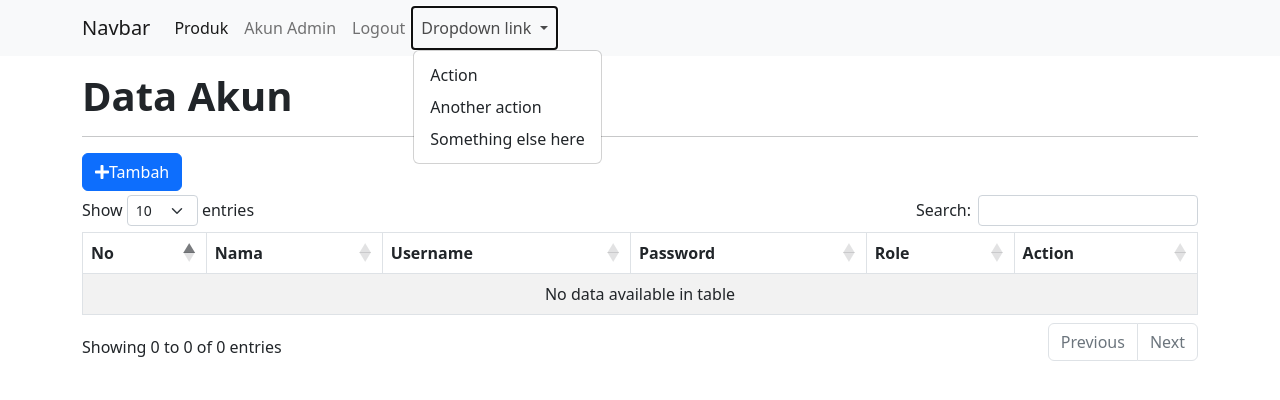
After one commit to rizkynurmega/project-kp-admin, a PHP site: page /akun_admin.php in a window 1280 px wide, after a click on "Dropdown link". The commit adds this page. Shown: the top 400 px of the page. Run offline with PHP 8.4, Linux system fonts and the light colour scheme; data that the repository does not hold is empty; some libraries are stand-ins or nearby versions.

Commit message:
Add files via upload

```diff
--- /dev/null
+++ b/bra_crud/akun_admin.php
@@ -0,0 +1,215 @@
+<?php
+
+session_start();
+
+// Membatasi halaman sebelum login
+
+// if(!isset($_SESSION["login"])) {
+// 	echo "<script>
+// 			alert('Harap Login Terlebih Dahulu');
+// 			document.location.href = 'login_admin.php';
+// 			</script>";
+// 	exit;
+// }
+
+$title = 'Data Akun';
+
+include 'layout/header.php';
+
+$data_akun = select("SELECT * FROM akun_admin");
+
+// button create
+if (isset($_POST['create'])) {
+    if (create_akun($_POST) > 0) {
+        echo "<script>
+        alert('Data Akun Berhasil Ditambahkan');
+        document.location.href = 'akun_admin.php';
+      </script>";
+    }  else {
+echo "<script>
+        alert('Data Akun Gagal Ditambahkan');
+        document.location.href = 'akun_admin.php';
+     </script>";
+    }
+}
+
+// button edit
+if (isset($_POST['edit'])) {
+    if (update_akun($_POST) > 0) {
+        echo "<script>
+        alert('Data Akun Berhasil Diubah');
+        document.location.href = 'akun_admin.php';
+      </script>";
+    }  else {
+echo "<script>
+        alert('Data Akun Gagal Diubah');
+        document.location.href = 'akun_admin.php';
+     </script>";
+    }
+}
+
+
+?>
+
+<div class="container mt-3">
+	<h1 class="tabel1"><strong>Data Akun</strong></h1>
+    <hr>
+
+    <button type="button" class="btn btn-primary mb-1" data-bs-toggle="modal" data-bs-target="#modalCreate"><i class="fas fa-plus"></i>Tambah</button>
+
+<table class="table table-bordered table-striped mt-3" id="table" >
+<thead>
+		<tr>
+			<th>No</th>
+			<th>Nama</th>
+			<th>Username</th>
+      		<th>Password</th>
+			<th>Role</th>
+            <th>Action</th>
+		</tr>
+</thead>
+
+<tbody>
+<?php $no = 1;?>
+<?php foreach ($data_akun as $akun_admin) : ?>
+    <tr>
+        <td><?= $no++; ?></td>
+        <td><?= $akun_admin['namaLengkap']; ?></td>
+        <td><?= $akun_admin['username']; ?></td>
+        <td>Enkripsi Password</td>
+        <td><?= $akun_admin['role']; ?></td>
+        <td width=15% class="text-center">
+            <button type="button" class="btn btn-warning mb-1"  data-bs-toggle="modal" data-bs-target="#modalEdit<?= $akun_admin['userID']; ?>"><i class="fas fa-edit"></i>Edit</button>
+
+            <button type="button" class="btn btn-danger mb-1" data-bs-toggle="modal" data-bs-target="#modalDelete<?= $akun_admin['userID']; ?>"><i class="fas fa-trash-alt"></i>Delete</button>
+        </td>
+    </tr>
+<?php endforeach; ?>
+</tbody>
+	</table>
+
+
+
+
+<!-- Modal Create Account -->
+<div class="modal fade" id="modalCreate" tabindex="-1" aria-labelledby="exampleModalLabel" aria-hidden="true">
+  <div class="modal-dialog">
+    <div class="modal-content">
+      <div class="modal-header bg-success text-white">
+        <h5 class="modal-title" id="exampleModalLabel">Create Account</h5>
+        <button type="button" class="btn-close" data-bs-dismiss="modal" aria-label="Close"></button>
+      </div>
+      <div class="modal-body">
+        <form action="" method="post">
+            <div class="mb-3">
+                <label for="namaLengkap">Nama</label>
+                <input type="text" name="namaLengkap" id="namaLengkap" class="form-control" required>
+            </div>
+
+            <div class="mb-3">
+                <label for="username">Username</label>
+                <input type="text" name="username" id="username" class="form-control" required>
+            </div>
+
+            <div class="mb-3">
+                <label for="password">Password</label>
+                <input type="password" name="password" id="password" class="form-control" required minlength="6">
+            </div>
+
+            <div class="mb-3">
+                <label for="role">Role</label>
+                <select name="role" id="role" class="form-control" required>
+                    <option value="">-- Pilih Role --</option>
+                    <option value="1">Admin</option>
+                    <option value="2">Operator</option>
+                </select>
+            </div>
+
+
+      </div>
+      <div class="modal-footer">
+        <button type="button" class="btn btn-secondary" data-bs-dismiss="modal">Back</button>
+        <button type="submit" name="create" class="btn btn-success">Create</button>
+      </div>
+      </form>
+    </div>
+  </div>
+</div>
+
+<!-- Modal Edit Account -->
+<?php foreach ($data_akun as $akun_admin) : ?>
+
+<div class="modal fade" id="modalEdit<?= $akun_admin['userID']; ?>" tabindex="-1" aria-labelledby="exampleModalLabel" aria-hidden="true">
+  <div class="modal-dialog">
+    <div class="modal-content">
+      <div class="modal-header bg-warning text-white">
+        <h5 class="modal-title" id="exampleModalLabel">Edit Account</h5>
+        <button type="button" class="btn-close" data-bs-dismiss="modal" aria-label="Close"></button>
+      </div>
+      <div class="modal-body">
+        <form action="" method="post">
+            <input type="hidden" name="userID" value="<?= $akun_admin['userID']; ?>">
+
+            <div class="mb-3">
+                <label for="namaLengkap">Nama</label>
+                <input type="text" name="namaLengkap" id="namaLengkap" class="form-control" value="<?= $akun_admin['namaLengkap']; ?>" required>
+            </div>
+
+            <div class="mb-3">
+                <label for="username">Username</label>
+                <input type="text" name="username" id="username" class="form-control" value="<?= $akun_admin['username']; ?>" required>
+            </div>
+
+            <div class="mb-3">
+                <label for="password">Password <small>(Masukkan Password)</small></label>
+                <input type="password" name="password" id="password" class="form-control"  required minlength="6">
+            </div>
+
+            <div class="mb-3">
+                <label for="role">Role</label>
+                <select name="role" id="role" class="form-control" required>
+                    <?php $role = $akun_admin['role']; ?>
+                    <option value="1" <?= $role == '1' ? 'selected' : null ?>>Admin</option>
+                    <option value="2" <?= $role == '2' ? 'selected' : null ?>>Operator</option>
+                </select>
+            </div>
+
+
+      </div>
+      <div class="modal-footer">
+        <button type="button" class="btn btn-secondary" data-bs-dismiss="modal">Back</button>
+        <button type="submit" name="edit" class="btn btn-warning">Edit</button>
+      </div>
+      </form>
+    </div>
+  </div>
+</div>
+
+<?php endforeach; ?>
+
+<!-- Modal Delete Account -->
+<?php foreach ($data_akun as $akun_admin) : ?>
+<div class="modal fade" id="modalDelete<?= $akun_admin['userID']; ?>" tabindex="-1" aria-labelledby="exampleModalLabel" aria-hidden="true">
+  <div class="modal-dialog">
+    <div class="modal-content">
+      <div class="modal-header bg-danger text-white">
+        <h5 class="modal-title" id="exampleModalLabel">Delete Account</h5>
+        <button type="button" class="btn-close" data-bs-dismiss="modal" aria-label="Close"></button>
+      </div>
+      <div class="modal-body">
+            <p>Yakin Ingin Menghapus Akun <?= $akun_admin['namaLengkap'];?>  </P>
+
+      </div>
+      <div class="modal-footer">
+        <button type="button" class="btn btn-secondary" data-bs-dismiss="modal">Back</button>
+        <a href="delete_akun.php?userID=<?= $akun_admin['userID']; ?>" class="btn btn-danger">Delete</a>
+      </div>
+    </div>
+  </div>
+</div>
+
+<?php endforeach; ?>
+
+</div> <!-- container -->
+
+<?php include 'layout/footer.php';?>
--- a/bra_crud/config/controller.php
+++ b/bra_crud/config/controller.php
@@ -67,3 +67,60 @@ function delete_produk($id_produk)
 
     return mysqli_affected_rows($db);
 }
+
+// fungsi create account
+function create_akun($post)
+{
+    global $db;
+
+    $namaLengkap = strip_tags($post['namaLengkap']);
+	$username = strip_tags($post['username']);
+	$password = strip_tags($post['password']);
+    $role = strip_tags($post['role']);
+
+    // enkripsi password
+    $password = password_hash($password, PASSWORD_DEFAULT);
+
+    // query tambah data
+    $query = "INSERT INTO akun_admin VALUES(null,'$namaLengkap','$username','$password','$role')";
+
+    mysqli_query($db, $query);
+
+    return mysqli_affected_rows($db);
+}
+
+// fungsi update account
+function update_akun($post)
+{
+    global $db;
+
+    $userID = strip_tags($post['userID']);
+    $namaLengkap = strip_tags($post['namaLengkap']);
+	$username = strip_tags($post['username']);
+	$password = strip_tags($post['password']);
+    $role = strip_tags($post['role']);
+
+    // enkripsi password
+    $password = password_hash($password, PASSWORD_DEFAULT);
+
+    // query edit data
+    $query = "UPDATE akun_admin SET namaLengkap = '$namaLengkap', username = '$username', password = '$password', role = '$role' WHERE userID = $userID";
+
+    mysqli_query($db, $query);
+
+    return mysqli_affected_rows($db);
+}
+
+
+// fungsi delete data akun
+function delete_akun($userID)
+{
+    global $db;
+
+    // query hapus data
+    $query = "DELETE FROM akun_admin WHERE userID = $userID";
+
+    mysqli_query($db, $query);
+
+    return mysqli_affected_rows($db);
+}
--- a/bra_crud/config/database.php
+++ b/bra_crud/config/database.php
@@ -1,3 +1,5 @@
 <?php
 
 $db = mysqli_connect('localhost', 'root', '', 'bumira');
+
+?>
--- a/bra_crud/detail_produk.php
+++ b/bra_crud/detail_produk.php
@@ -1,4 +1,6 @@
 <?php
+
+session_start();
 
 $title = 'Detail Produk';
 
--- a/bra_crud/layout/header.php
+++ b/bra_crud/layout/header.php
@@ -25,17 +25,32 @@
 <div>
 <nav class="navbar navbar-expand-lg bg-light">
   <div class="container">
-    <a class="navbar-brand" href="#">LOGO</a>
-    <button class="navbar-toggler" type="button" data-bs-toggle="collapse" data-bs-target="#navbarNavAltMarkup" aria-controls="navbarNavAltMarkup" aria-expanded="false" aria-label="Toggle navigation">
+    <a class="navbar-brand" href="#">Navbar</a>
+    <button class="navbar-toggler" type="button" data-bs-toggle="collapse" data-bs-target="#navbarNavDropdown" aria-controls="navbarNavDropdown" aria-expanded="false" aria-label="Toggle navigation">
       <span class="navbar-toggler-icon"></span>
     </button>
-    <div class="collapse navbar-collapse" id="navbarNavAltMarkup">
-      <div class="navbar-nav">
-        <a class="nav-link active" aria-current="page" href="#">About Us</a>
-        <a class="nav-link" href="index.php">Produk</a>
-        <a class="nav-link " href="#">Logout</a>
-
-      </div>
+    <div class="collapse navbar-collapse" id="navbarNavDropdown">
+      <ul class="navbar-nav">
+        <li class="nav-item">
+          <a class="nav-link active" aria-current="page" href="index.php">Produk</a>
+        </li>
+        <li class="nav-item">
+          <a class="nav-link" href="akun_admin.php">Akun Admin</a>
+        </li>
+        <li class="nav-item">
+          <a class="nav-link" href="#">Logout</a>
+        </li>
+        <li class="nav-item dropdown">
+          <a class="nav-link dropdown-toggle" href="#" id="navbarDropdownMenuLink" role="button" data-bs-toggle="dropdown" aria-expanded="false">
+            Dropdown link
+          </a>
+          <ul class="dropdown-menu" aria-labelledby="navbarDropdownMenuLink">
+            <li><a class="dropdown-item" href="#">Action</a></li>
+            <li><a class="dropdown-item" href="#">Another action</a></li>
+            <li><a class="dropdown-item" href="#">Something else here</a></li>
+          </ul>
+        </li>
+      </ul>
     </div>
   </div>
 </nav>
--- a/bra_crud/tambah_produk.php
+++ b/bra_crud/tambah_produk.php
@@ -1,4 +1,6 @@
 <?php
+
+session_start();
 
 $title = 'Tambah Produk';
 
--- a/bra_crud/update_produk.php
+++ b/bra_crud/update_produk.php
@@ -1,4 +1,6 @@
 <?php
+
+session_start();
 
 $title = 'Update Produk';
 
```
Also changed, not shown: bra_crud/assets/css/signin.css (added, +33 -0 lines), bra_crud/delete_akun.php (added, +23 -0 lines), bra_crud/delete_produk.php (+2 -28 lines), bra_crud/index.php (+16 -3 lines), bra_crud/login_admin.php (added, +113 -0 lines), bra_crud/assets/img/le casa bonita.png (added).
